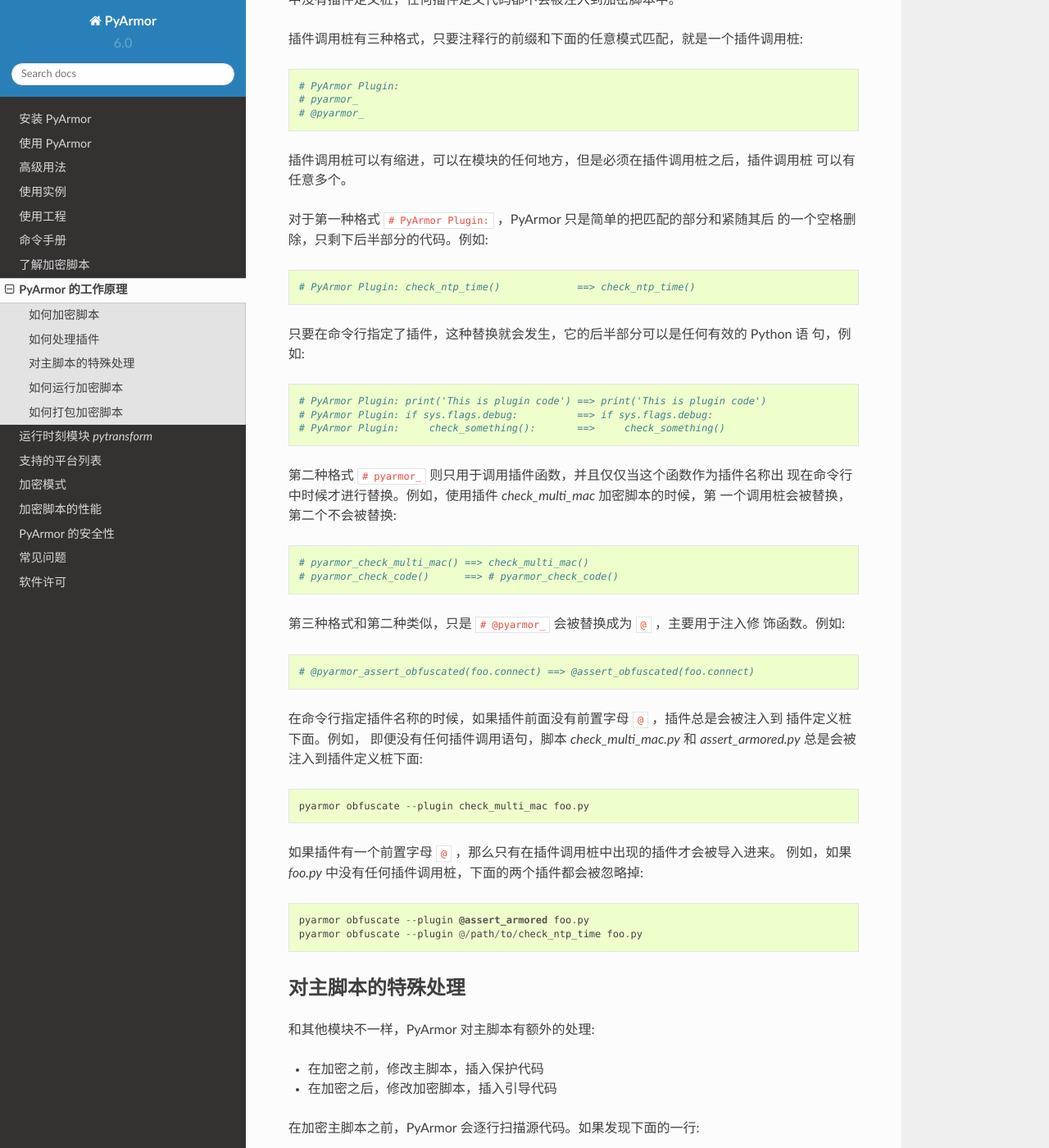
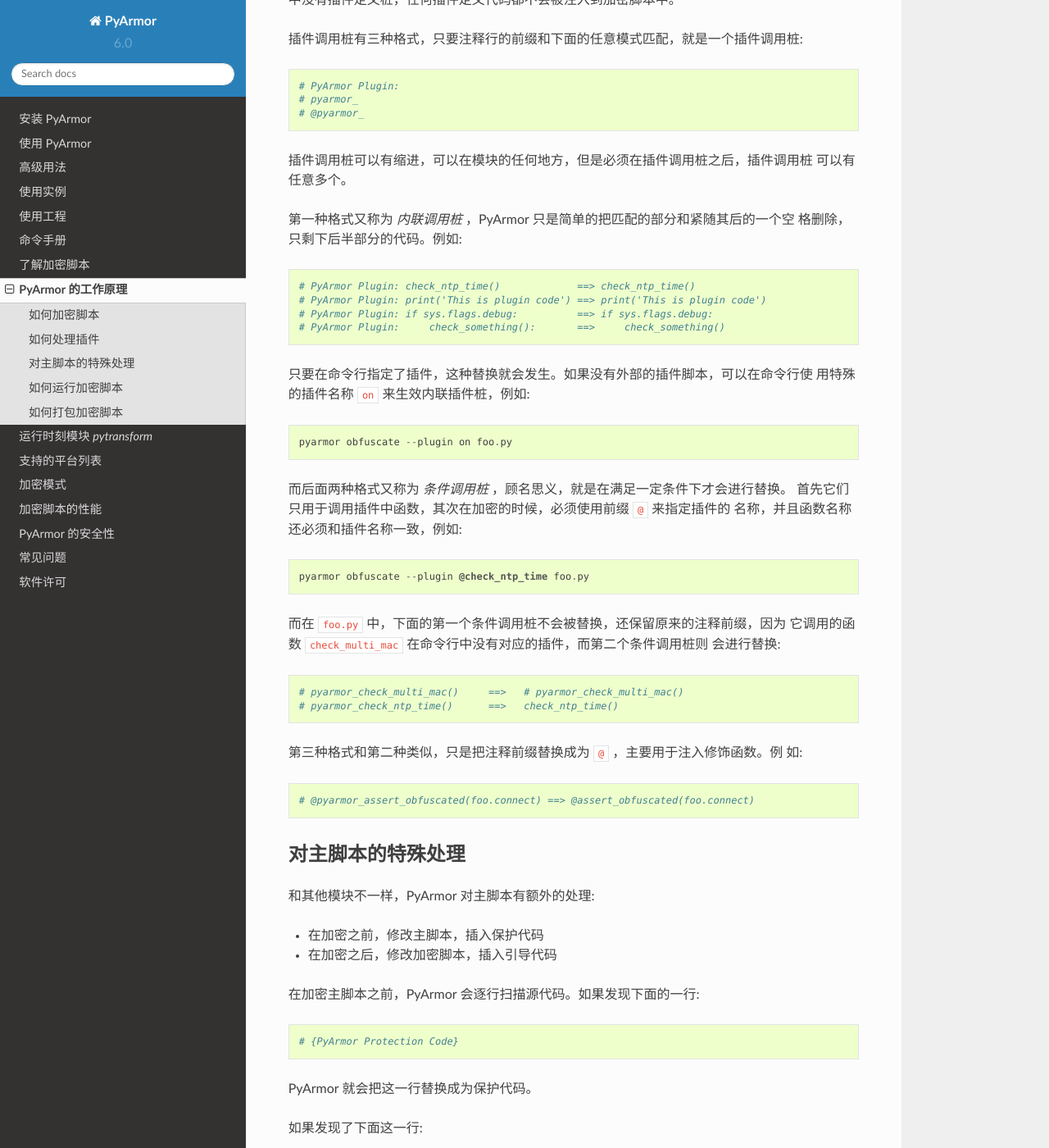
Before and after one commit to dashingsoft/pyarmor-docs-zh, a Sphinx documentation site: the page built from docs/how-to-do.rst, in a window 1280 px wide and 1400 px high, scrolled down 2747 px. Shown: the whole window at 82% size. Built offline with Sphinx 7.4.7 and the Read the Docs theme 2.0.0, drawn with Linux system fonts in a browser that asks for light colours.

Commit message:
Refine plugin documentation

```diff
--- a/docs/how-to-do.rst
+++ b/docs/how-to-do.rst
@@ -132,41 +132,36 @@
 插件调用桩可以有缩进，可以在模块的任何地方，但是必须在插件调用桩之后，插件调用桩
 可以有任意多个。
 
-对于第一种格式 ``# PyArmor Plugin:`` ，PyArmor 只是简单的把匹配的部分和紧随其后
-的一个空格删除，只剩下后半部分的代码。例如::
+第一种格式又称为 `内联调用桩` ，PyArmor 只是简单的把匹配的部分和紧随其后的一个空
+格删除，只剩下后半部分的代码。例如::
 
     # PyArmor Plugin: check_ntp_time()             ==> check_ntp_time()
-
-只要在命令行指定了插件，这种替换就会发生，它的后半部分可以是任何有效的 Python 语
-句，例如::
-
     # PyArmor Plugin: print('This is plugin code') ==> print('This is plugin code')
     # PyArmor Plugin: if sys.flags.debug:          ==> if sys.flags.debug:
     # PyArmor Plugin:     check_something():       ==>     check_something()
 
-第二种格式 ``# pyarmor_`` 则只用于调用插件函数，并且仅仅当这个函数作为插件名称出
-现在命令行中时候才进行替换。例如，使用插件 `check_multi_mac` 加密脚本的时候，第
-一个调用桩会被替换，第二个不会被替换::
+只要在命令行指定了插件，这种替换就会发生。如果没有外部的插件脚本，可以在命令行使
+用特殊的插件名称 ``on`` 来生效内联插件桩，例如::
 
-    # pyarmor_check_multi_mac() ==> check_multi_mac()
-    # pyarmor_check_code()      ==> # pyarmor_check_code()
+    pyarmor obfuscate --plugin on foo.py
 
-第三种格式和第二种类似，只是 ``# @pyarmor_`` 会被替换成为 ``@`` ，主要用于注入修
-饰函数。例如::
+而后面两种格式又称为 `条件调用桩` ，顾名思义，就是在满足一定条件下才会进行替换。
+首先它们只用于调用插件中函数，其次在加密的时候，必须使用前缀 ``@`` 来指定插件的
+名称，并且函数名称还必须和插件名称一致，例如::
+
+    pyarmor obfuscate --plugin @check_ntp_time foo.py
+
+而在 ``foo.py`` 中，下面的第一个条件调用桩不会被替换，还保留原来的注释前缀，因为
+它调用的函数 ``check_multi_mac`` 在命令行中没有对应的插件，而第二个条件调用桩则
+会进行替换::
+
+    # pyarmor_check_multi_mac()     ==>   # pyarmor_check_multi_mac()
+    # pyarmor_check_ntp_time()      ==>   check_ntp_time()
+
+第三种格式和第二种类似，只是把注释前缀替换成为 ``@`` ，主要用于注入修饰函数。例
+如::
 
     # @pyarmor_assert_obfuscated(foo.connect) ==> @assert_obfuscated(foo.connect)
-
-在命令行指定插件名称的时候，如果插件前面没有前置字母 ``@`` ，插件总是会被注入到
-插件定义桩下面。例如， 即便没有任何插件调用语句，脚本 `check_multi_mac.py` 和
-`assert_armored.py` 总是会被注入到插件定义桩下面::
-
-    pyarmor obfuscate --plugin check_multi_mac foo.py
-
-如果插件有一个前置字母 ``@`` ，那么只有在插件调用桩中出现的插件才会被导入进来。
-例如，如果 `foo.py` 中没有任何插件调用桩，下面的两个插件都会被忽略掉::
-
-    pyarmor obfuscate --plugin @assert_armored foo.py
-    pyarmor obfuscate --plugin @/path/to/check_ntp_time foo.py
 
 .. _对主脚本的特殊处理:
 
```
